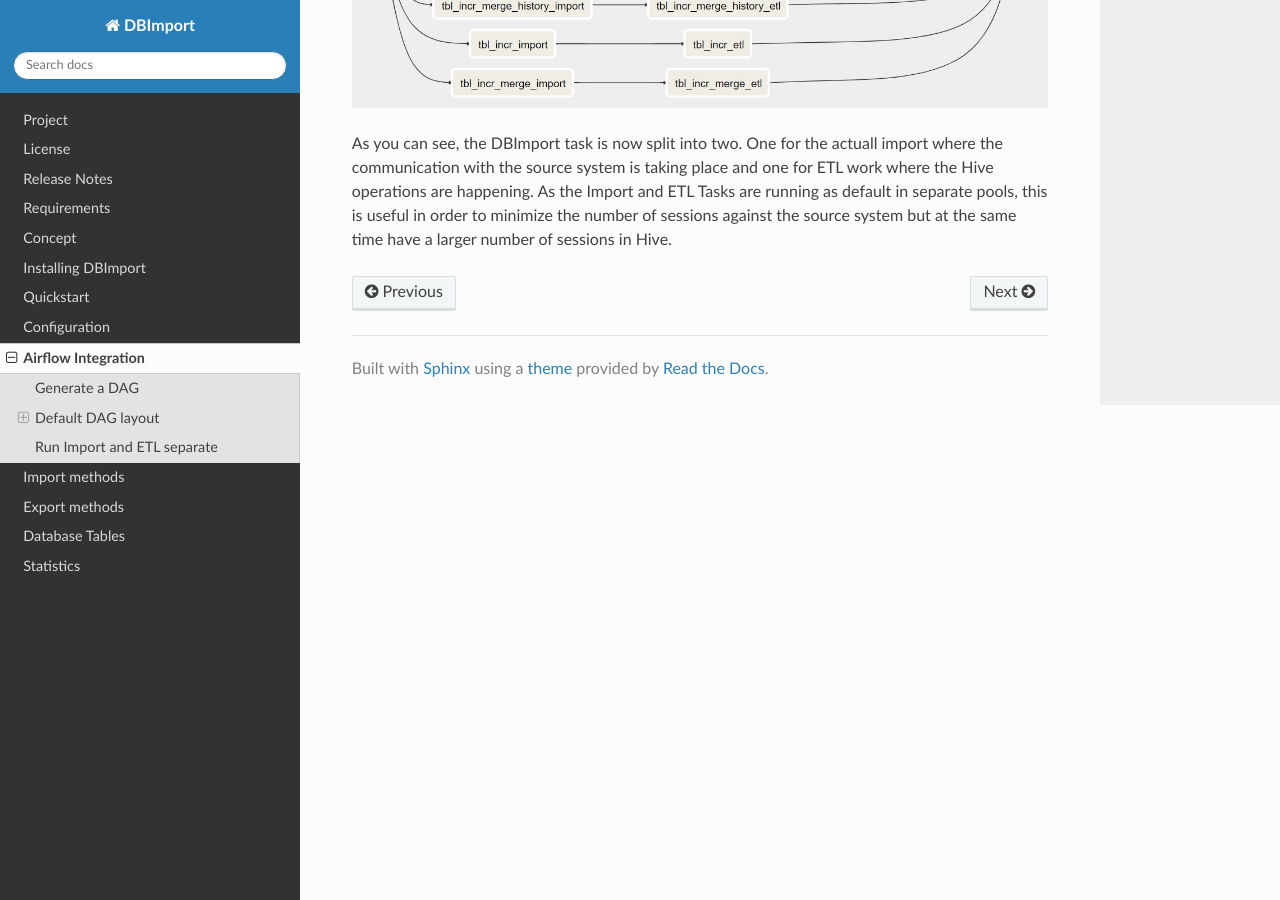
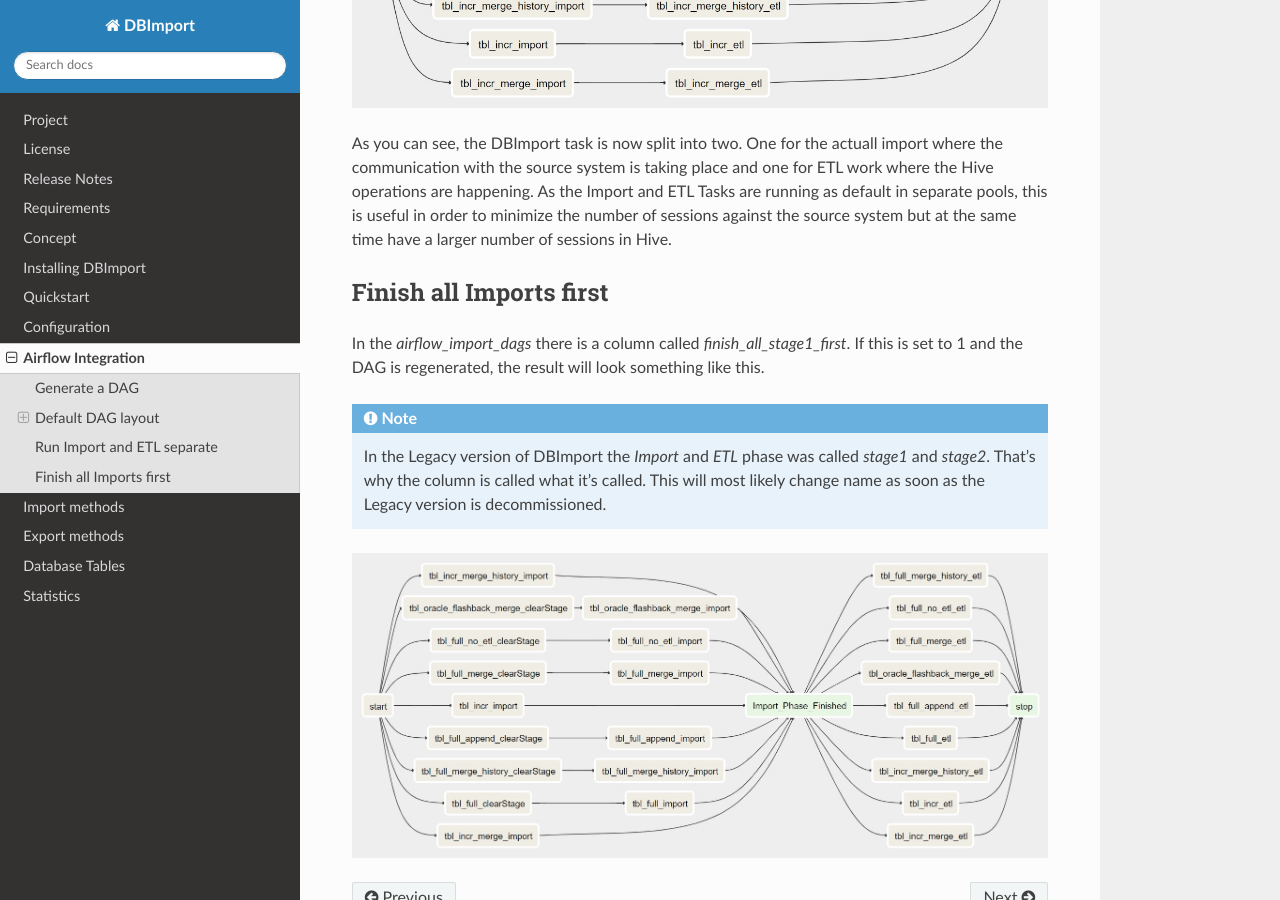
Before and after one commit to Middlecon/DBImport, a Sphinx documentation site: the page built from docs/airflow.rst, in a window 1280 px wide and 900 px high, scrolled down 2897 px. Built offline with Sphinx 7.4.7 and the Read the Docs theme 2.0.0, drawn with Linux system fonts in a browser that asks for light colours.

Commit message:
Documentation update

```diff
--- a/docs/airflow.rst
+++ b/docs/airflow.rst
@@ -65,3 +65,13 @@ In the *airflow_import_dags* there is a column called *run_import_and_etl_separa
 .. image:: img/airflow_import_etl_separate.jpg
 
 As you can see, the DBImport task is now split into two. One for the actuall import where the communication with the source system is taking place and one for ETL work where the Hive operations are happening. As the Import and ETL Tasks are running as default in separate pools, this is useful in order to minimize the number of sessions against the source system but at the same time have a larger number of sessions in Hive.
+
+
+Finish all Imports first
+------------------------
+
+In the *airflow_import_dags* there is a column called *finish_all_stage1_first*. If this is set to 1 and the DAG is regenerated, the result will look something like this.
+
+.. note:: In the Legacy version of DBImport the *Import* and *ETL* phase was called *stage1* and *stage2*. That's why the column is called what it's called. This will most likely change name as soon as the Legacy version is decommissioned.
+
+.. image:: img/airflow_finish_import_first.jpg
```
Also changed, not shown: docs/img/airflow_finish_import_first.jpg (added).
